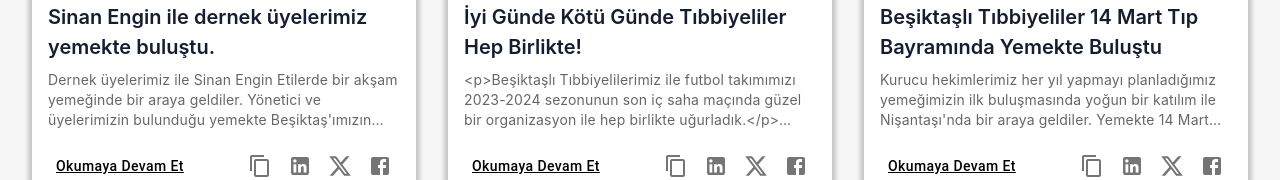
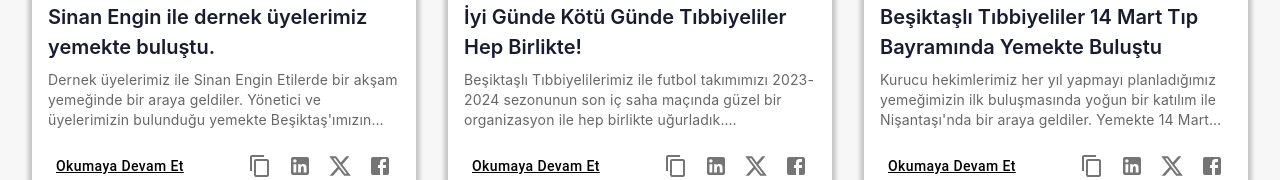
Before and after one commit to berkantkarakayis/besiktasli-doktorlar-dernegi-ui, a React (Create React App) app: page /etkinlikler in a window 1280 px wide. Shown: the part 438-618 px from the top of the page. Built offline with nearby package versions, Linux system fonts and the light colour scheme.

Commit message:
Refactor event card component to use dangerouslySetInnerHTML for event description

```diff
--- a/src/components/core-components/eventsCard/index.tsx
+++ b/src/components/core-components/eventsCard/index.tsx
@@ -74,9 +74,15 @@
           {" "}
           <span className="B-20-20-600">{event.title}</span>
         </Link>
-        <Description variant="body2" color="textSecondary">
-          {event.description}
-        </Description>
+        <Description
+          variant="body2"
+          color="textSecondary"
+          dangerouslySetInnerHTML={{
+            __html: Array.isArray(event.description)
+              ? event.description.join(" ")
+              : event.description,
+          }}
+        />
       </Stack>
       <Box
         display="flex"
```
